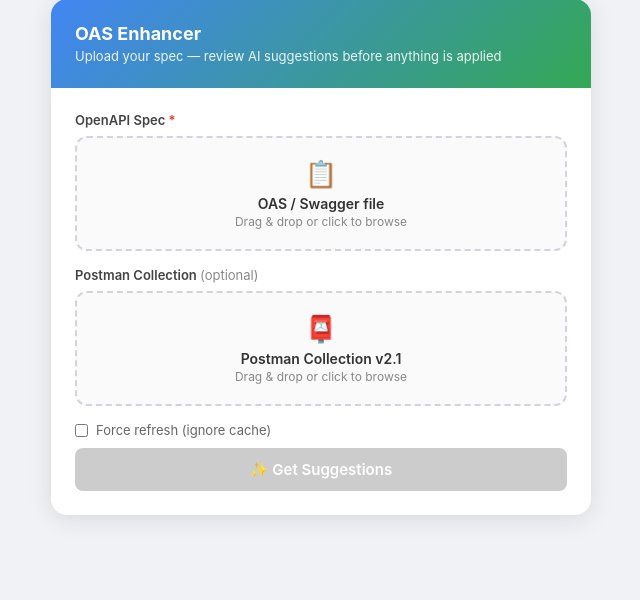
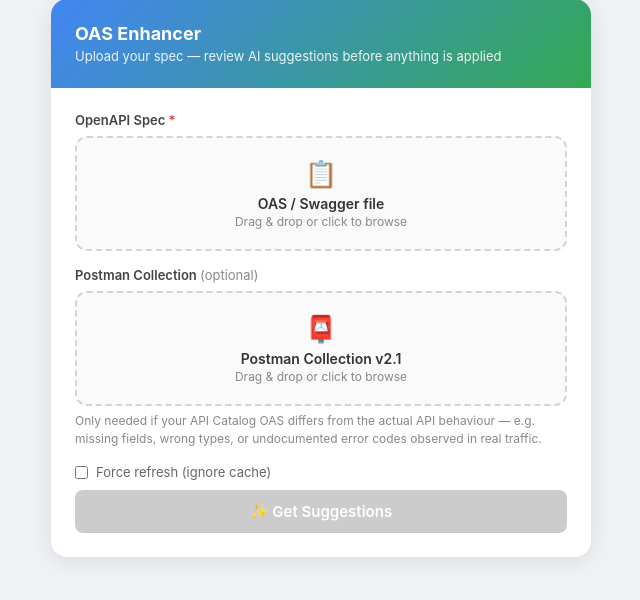
Before and after one commit to setia141/oas-enhancer-util, a Flask app: page /oas-enhancer in a window 1280 px wide. Shown: the part 93-693 px from the top of the page, without its empty margins (319-959 px from the left). Run offline with Flask 3, Linux system fonts and the light colour scheme.

Commit message:
Add hint text below Postman upload explaining when to use it
Co-Authored-By: Claude Sonnet 4.6 <noreply@anthropic.com>

```diff
--- a/flask_ui/templates/index.html
+++ b/flask_ui/templates/index.html
@@ -202,6 +202,10 @@
         </div>
         <input type="file" id="inp-postman" accept=".json" style="display:none" onchange="dzFile(event,'dz-postman','postman')">
         <button class="remove-btn" id="remove-postman" style="display:none" onclick="removePostman()">✕ Remove</button>
+        <p style="margin:6px 0 0;font-size:12px;color:#888;line-height:1.5;">
+          Only needed if your API Catalog OAS differs from the actual API behaviour —
+          e.g. missing fields, wrong types, or undocumented error codes observed in real traffic.
+        </p>
       </div>
       <label style="display:flex;align-items:center;gap:8px;font-size:13px;color:#666;margin-bottom:10px;cursor:pointer">
         <input type="checkbox" id="force-refresh"> Force refresh (ignore cache)
```
